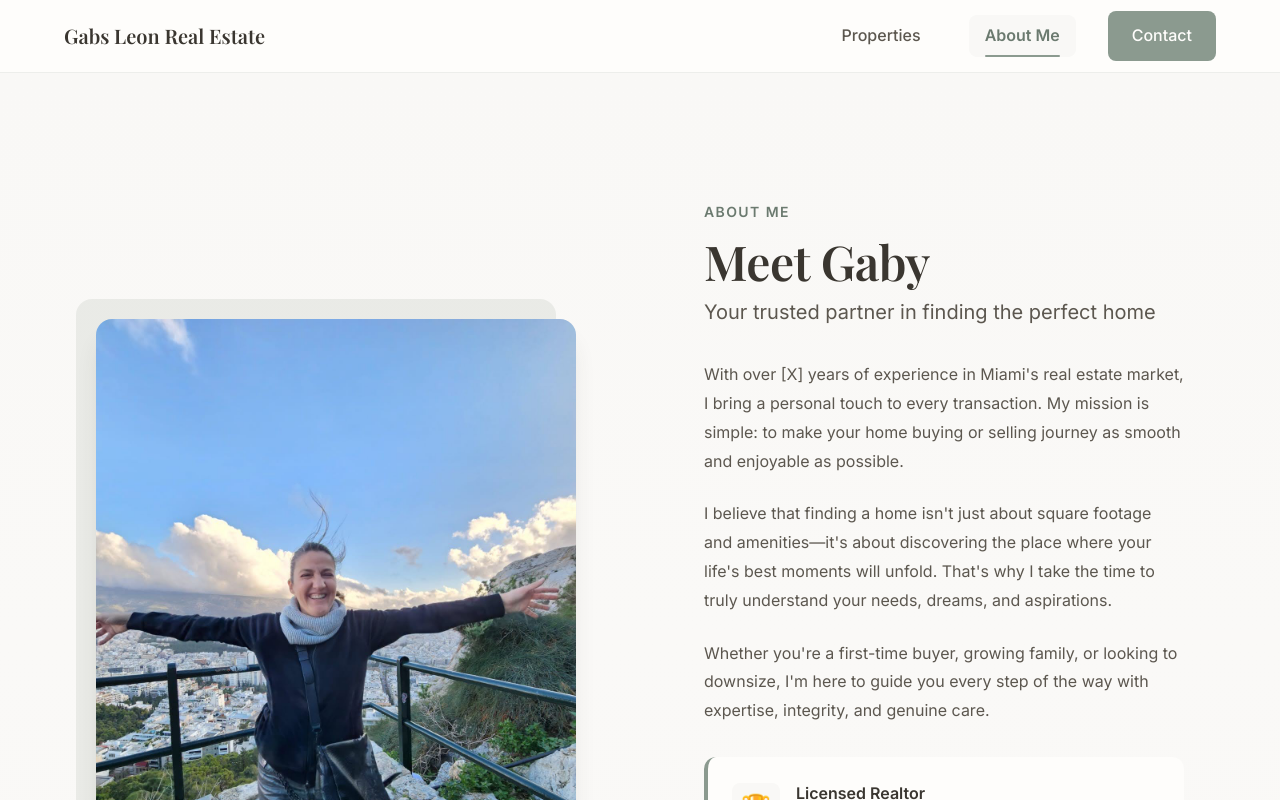
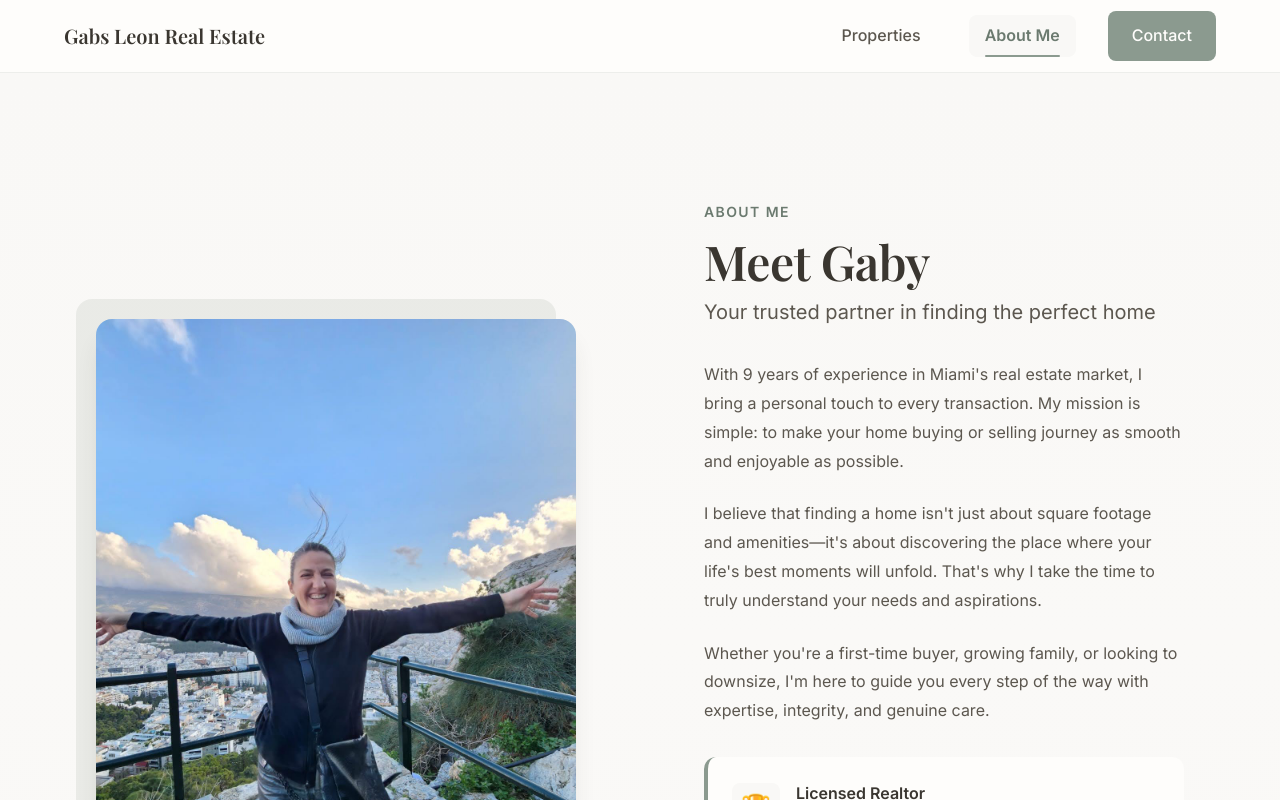
Before and after one commit to blopezleon/Mama_Website, a Next.js app: page /about in a window 1280 px wide. Shown: the top 800 px of the page. Built offline with nearby package versions, Linux system fonts and the light colour scheme.

Commit message:
Update About section with personalized bio details

```diff
--- a/components/AboutSection.tsx
+++ b/components/AboutSection.tsx
@@ -27,7 +27,7 @@ export default function AboutSection() {
 
                         <div className={styles.bioText}>
                             <p>
-                                With over [X] years of experience in Miami's real estate market,
+                                With 9 years of experience in Miami's real estate market,
                                 I bring a personal touch to every transaction. My mission is simple:
                                 to make your home buying or selling journey as smooth and enjoyable
                                 as possible.
@@ -36,7 +36,7 @@ export default function AboutSection() {
                                 I believe that finding a home isn't just about square footage and
                                 amenities—it's about discovering the place where your life's best
                                 moments will unfold. That's why I take the time to truly understand
-                                your needs, dreams, and aspirations.
+                                your needs and aspirations.
                             </p>
                             <p>
                                 Whether you're a first-time buyer, growing family, or looking to
```
